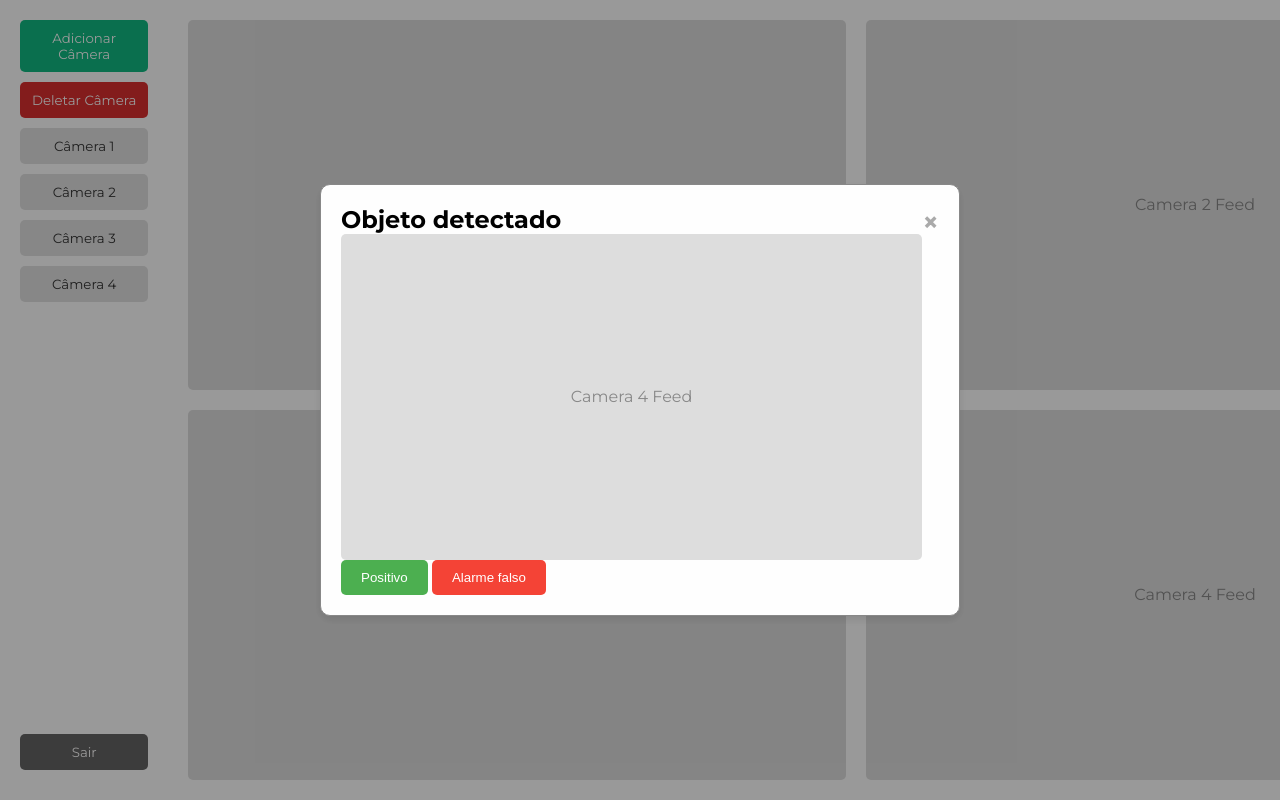
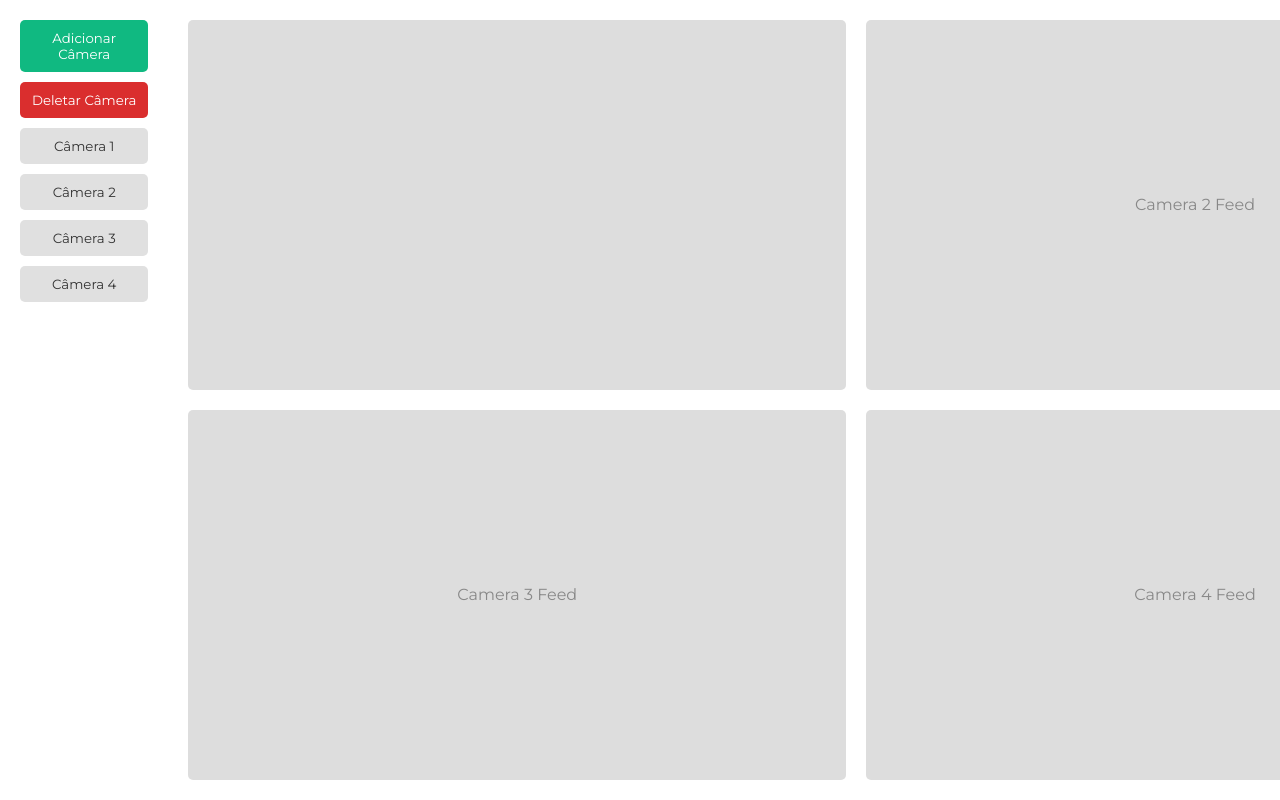
Before and after one commit to codecaio/AI_security_system, a PHP site: page /cameras.php in a window 1280 px wide. Run offline with PHP 8.4, Linux system fonts and the light colour scheme; the visitor is signed in with stand-in values (Sample User, id 1).

Commit message:
Câmera adicionada

```diff
--- a/cameras.php
+++ b/cameras.php
@@ -1,3 +1,21 @@
+<?php
+
+  session_start();
+  if((!isset($_SESSION['usuario']) == true) and (!isset($_SESSION['senha']) == true))
+  {
+    unset($_SESSION['usuario']);
+    unset($_SESSION['senha']);
+    header('Location: login.php');
+  }
+  $logado = $_SESSION['usuario'];
+
+
+
+
+
+
+?>
+
 <!DOCTYPE html>
 <html lang="pt">
 <head>
@@ -12,7 +30,6 @@
     <link href="https://fonts.googleapis.com/css2?family=Kanit:wght@300&family=Montserrat:ital,wght@0,100..900;1,100..900&family=Roboto:ital,wght@0,400;1,300&display=swap" rel="stylesheet">
 </head>
 <body>
-    <script src="script3.js"></script>
     <div class="dashboard">
       <div class="sidebar">
         <button class="button" id="add">Adicionar Câmera</button>
@@ -20,27 +37,17 @@
         <button class="button">Câmera 1</button>
         <button class="button">Câmera 2</button>
         <button class="button">Câmera 3</button>
-        <button class="button" onclick="openModal('camera4Modal')">Câmera 4</button>
-        <button class="button exit" onclick="confirmExit()">Sair</button>
+        <button class="button">Câmera 4</button>
       </div>
       <div class="camera-feed">
-        <div class="camera">Camera 1 Feed</div>
+      <div class="camera">
+          <video id="camera1" autoplay muted></video>
+        </div>
         <div class="camera">Camera 2 Feed</div>
         <div class="camera">Camera 3 Feed</div>
         <div class="camera">Camera 4 Feed</div>
       </div>
-      <div id="camera4Modal" class="modal">
-        <div class="modal-content">
-          <span class="close-button">&times;</span>
-          <h2>Objeto detectado</h2>
-          <div class="camera">Camera 4 Feed</div>
-          <button class="modal-button positive">Positivo</button>
-          <button class="modal-button negative">Alarme falso</button>
-        </div>
       </div>
-      <div onload="openModal('camera4Modal')"></div>
-
-
-    </div>
+      <script src="script3.js"></script>
   </body>
   </html>
--- a/script3.js
+++ b/script3.js
@@ -1,21 +1,11 @@
 function confirmExit() {
   var exit = confirm("Você realmente deseja sair?");
   if (exit) {
-    window.location.href = 'main.html';
+    window.location.href = 'login.php';
   }
 }
 
-function login(){
-    window.location.href = 'cameras.html'
 
-}
-
-function openModal(modalId) {
-    var modal = document.getElementById(modalId);
-    modal.style.display = "block";
-  }
-
-  // This should be the only global code
   window.onclick = function(event) {
     if (event.target.classList.contains('modal')) {
       event.target.style.display = "none";
@@ -26,3 +16,18 @@ function openModal(modalId) {
       }
     }
   }
+
+async function startWebcam() {
+    const video = document.getElementById('camera1');
+    try {
+        const stream = await navigator.mediaDevices.getUserMedia({ video: true });
+        video.srcObject = stream;
+    } catch (error) {
+        console.error("Erro ao acessar a câmera:", error);
+    }
+}
+
+window.onload = () => {
+  console.log("Página carregada. Iniciando webcam...");
+  startWebcam();
+};
```
Also changed, not shown: cadastro.php (+1 -8 lines), styles.css (+4 -4 lines), styles3.css (indentation only).
